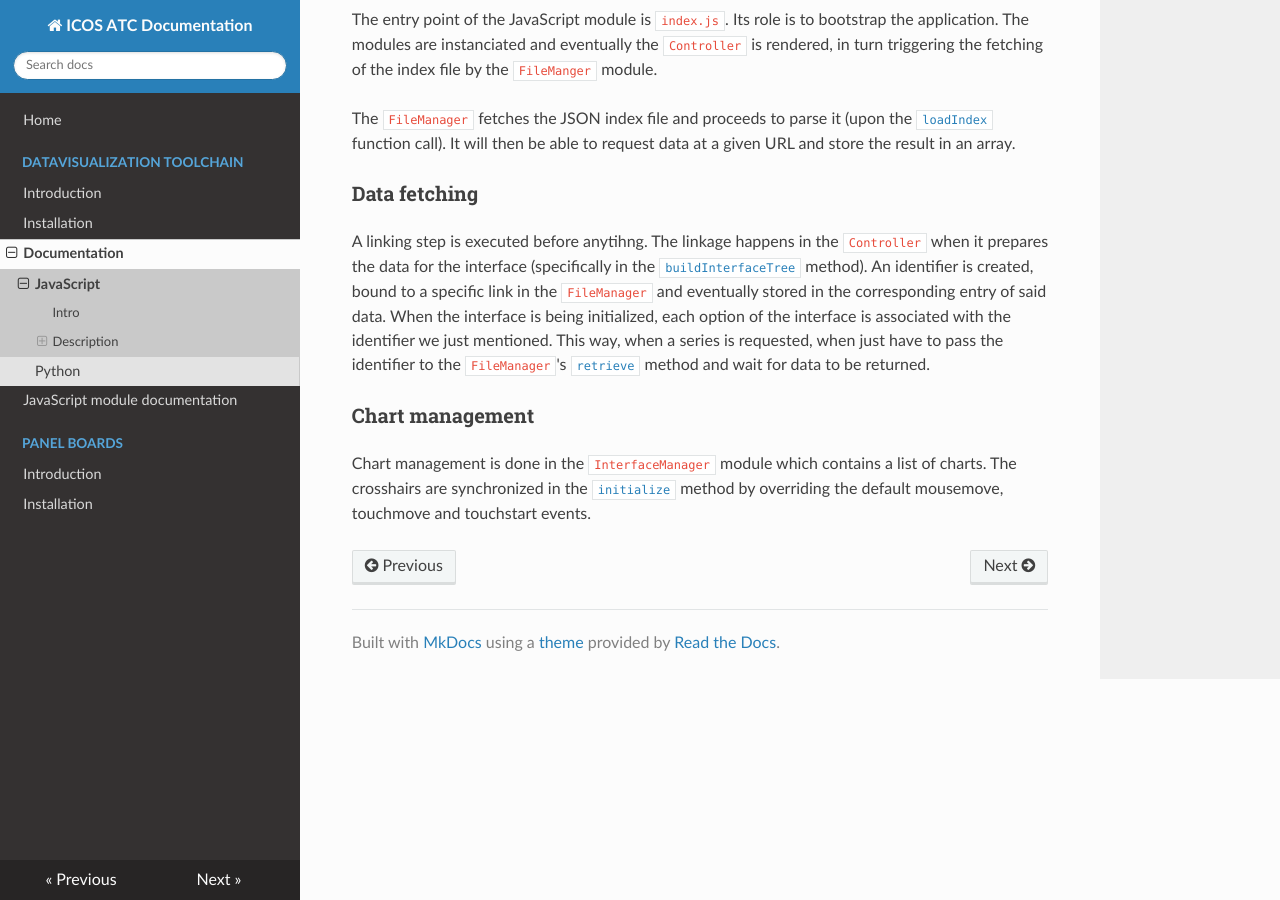
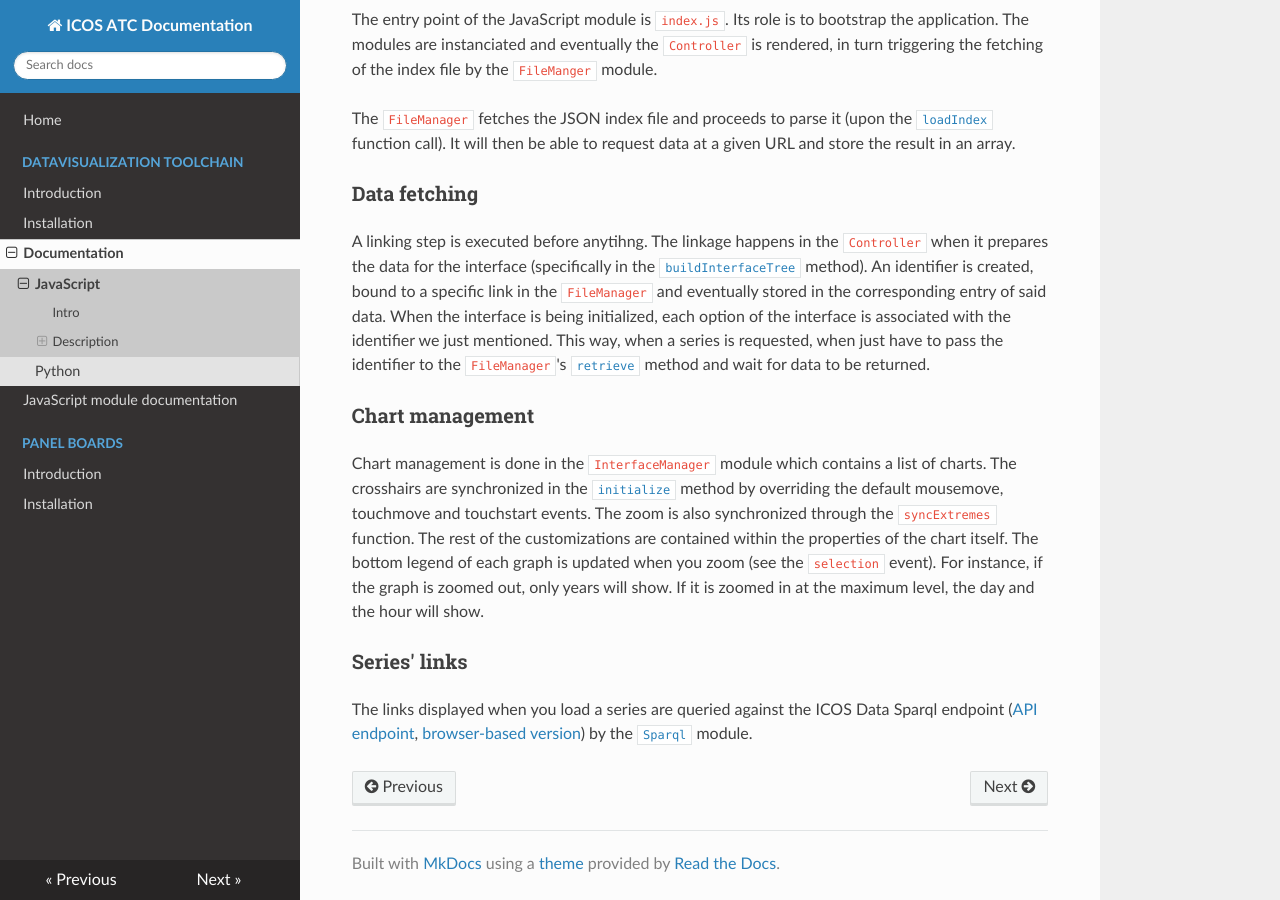
Before and after one commit to tanguymartinez/tanguymartinez.github.io, an MkDocs documentation site: the page built from docs/docs/dtvs3.md, in a window 1280 px wide and 900 px high, scrolled down 683 px. Built offline with MkDocs 1.6.1, drawn with Linux system fonts in a browser that asks for light colours; nearby versions of some CDN libraries.

Commit message:
Continue doc

```diff
--- a/docs/docs/dtvs3.md
+++ b/docs/docs/dtvs3.md
@@ -31,4 +31,8 @@ A linking step is executed before anytihng. The linkage happens in the `Controll
 
 ### Chart management
 
-Chart management is done in the `InterfaceManager` module which contains a list of charts. The crosshairs are synchronized in the [`initialize`](dtvs-js/GraphManagerModule.GraphManager.html#~initialize) method by overriding the default mousemove, touchmove and touchstart events.
+Chart management is done in the `InterfaceManager` module which contains a list of charts. The crosshairs are synchronized in the [`initialize`](dtvs-js/GraphManagerModule.GraphManager.html#~initialize) method by overriding the default mousemove, touchmove and touchstart events. The zoom is also synchronized through the `syncExtremes` function. The rest of the customizations are contained within the properties of the chart itself. The bottom legend of each graph is updated when you zoom (see the `selection` event). For instance, if the graph is zoomed out, only years will show. If it is zoomed in at the maximum level, the day and the hour will show.
+
+### Series' links
+
+The links displayed when you load a series are queried against the ICOS Data Sparql endpoint ([API endpoint](http://meta.icos-cp.eu/), [browser-based version](https://meta.icos-cp.eu/sparqlclient)) by the [`Sparql`](dtvs-js/Sparql.js.html) module.
```
Also changed, not shown: docs/site/dtvs3/index.html, docs/site/index.html, docs/site/search/search_index.json, 1 other file.
